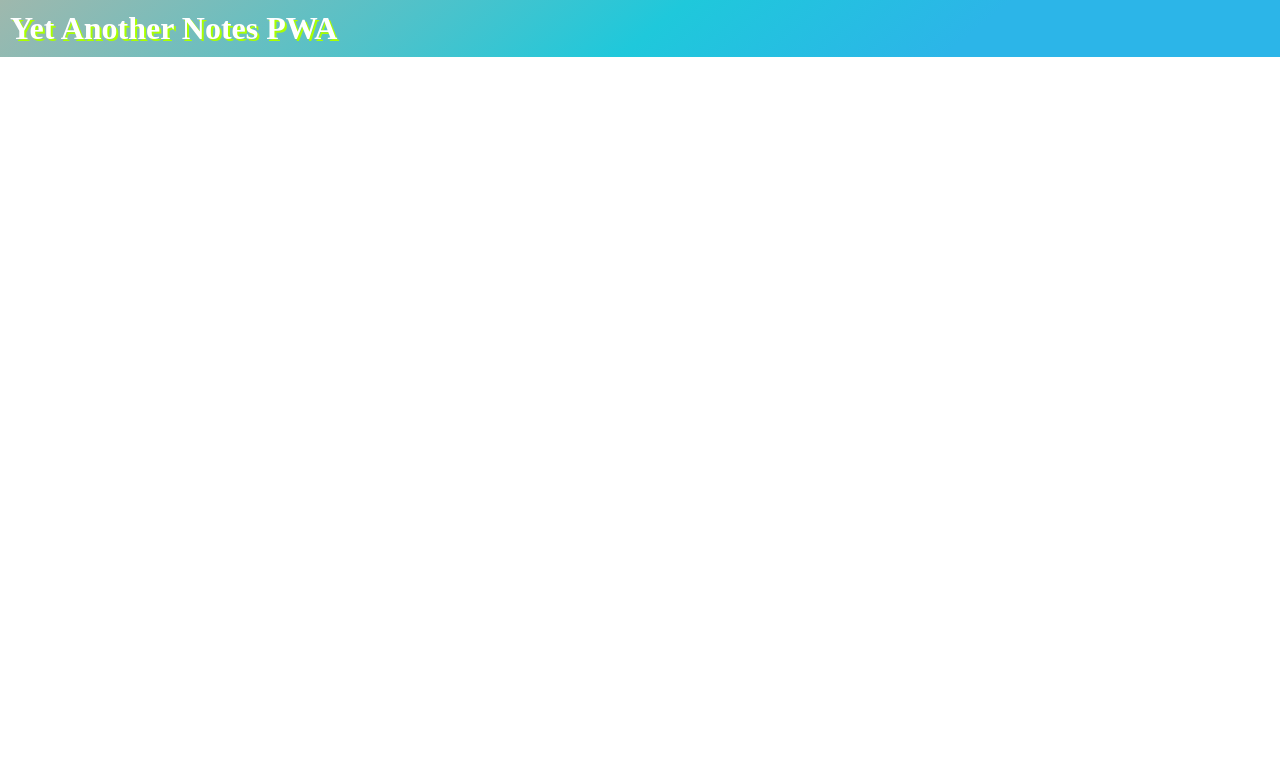
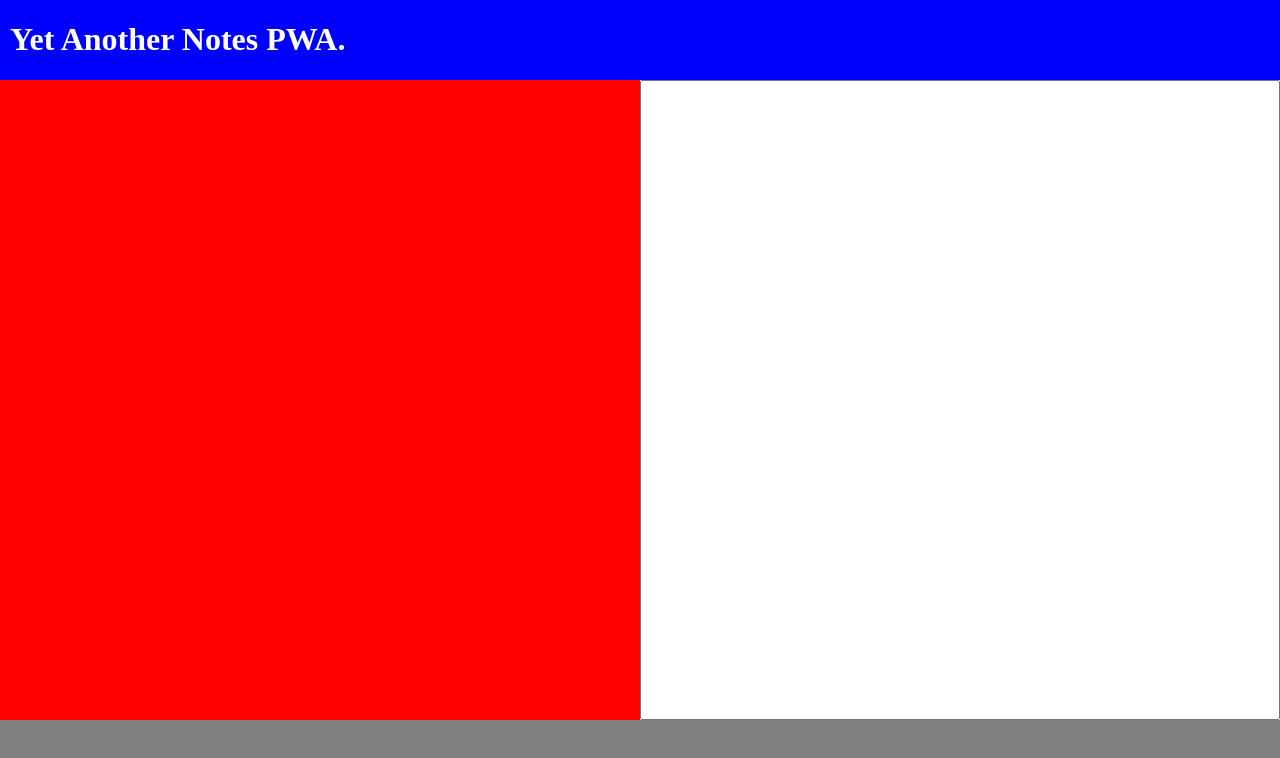
Before and after one commit to Shavrin/yet-another-notes-pwa, a React (Create React App) app: page / in a window 1280 px wide. Shown: the top 758 px of the page. Built offline with nearby package versions, Linux system fonts and the light colour scheme.

Commit message:
progress

```diff
--- a/package.json
+++ b/package.json
@@ -3,6 +3,7 @@
   "version": "0.1.0",
   "private": true,
   "dependencies": {
+    "ckeditor4-react": "^0.1.1",
     "react": "^16.8.6",
     "react-dom": "^16.8.6",
     "react-scripts": "3.0.1"
--- a/public/style.css
+++ b/public/style.css
@@ -1,15 +1,51 @@
+body {
+    margin: 0;
+    padding: 0;
+}
 
-.titleBar {
-    background-image: linear-gradient(141deg, #9fb8ad 0%, #1fc8db 51%, #2cb5e8 75%);
-    margin:0;
-    padding:10px;
-    text-shadow: 2px 2px rgb(170, 255, 0);
+.grid-container {
+    display: grid;
+    grid-template-rows: 1fr 4.5fr 4.5fr;
+    grid-template-areas:
+    "header"
+    "aside"
+    "content";
+    height: 100vh;
 }
-.titleBar > a {
+
+header {
+    background-color: blue;
+    grid-area: header;
+    padding-left: 10px;
+}
+header h1 a{
     text-decoration: none;
     color: white;
 }
-body {
-    margin:0;
-    padding:0;
+
+aside {
+    background-color: red;
+    grid-area: aside;
 }
+
+#editor {
+    grid-area: content;
+    font-size: 24px;
+    resize: none;
+}
+
+footer {
+    grid-area: footer;
+    background-color: grey;
+}
+
+@media(min-width: 500px) {
+    .grid-container {
+        grid-template-rows: 1fr 8fr 1fr;
+        grid-template-columns: 1fr 1fr;
+        grid-template-areas:
+        "header header"
+        "aside content"
+        "footer footer";
+    }
+}
--- a/src/App.js
+++ b/src/App.js
@@ -1,7 +1,16 @@
 import React from 'react';
-import Header from './Header';
 
 const App = function(){
-    return (<Header />);
+    return (
+    <div className="grid-container">
+        <header>
+            <h1><a href="/">Yet Another Notes PWA.</a></h1>
+        </header>
+
+        <aside></aside>
+
+        <textarea id="editor" contentEditable></textarea>
+        <footer></footer>
+    </div>);
 }
 export default App;
--- a/src/Header.js
+++ /dev/null
@@ -1,13 +0,0 @@
-import React from 'react';
-
-const Header = function (){
-    return (
-            <h1 className="titleBar">
-                <a href="">
-                Yet Another Notes PWA
-                </a>
-            </h1>
-        );
-}
-
-export default Header;
```
Also changed, not shown: 1 other file (tests, documents, lock files or other folders).
